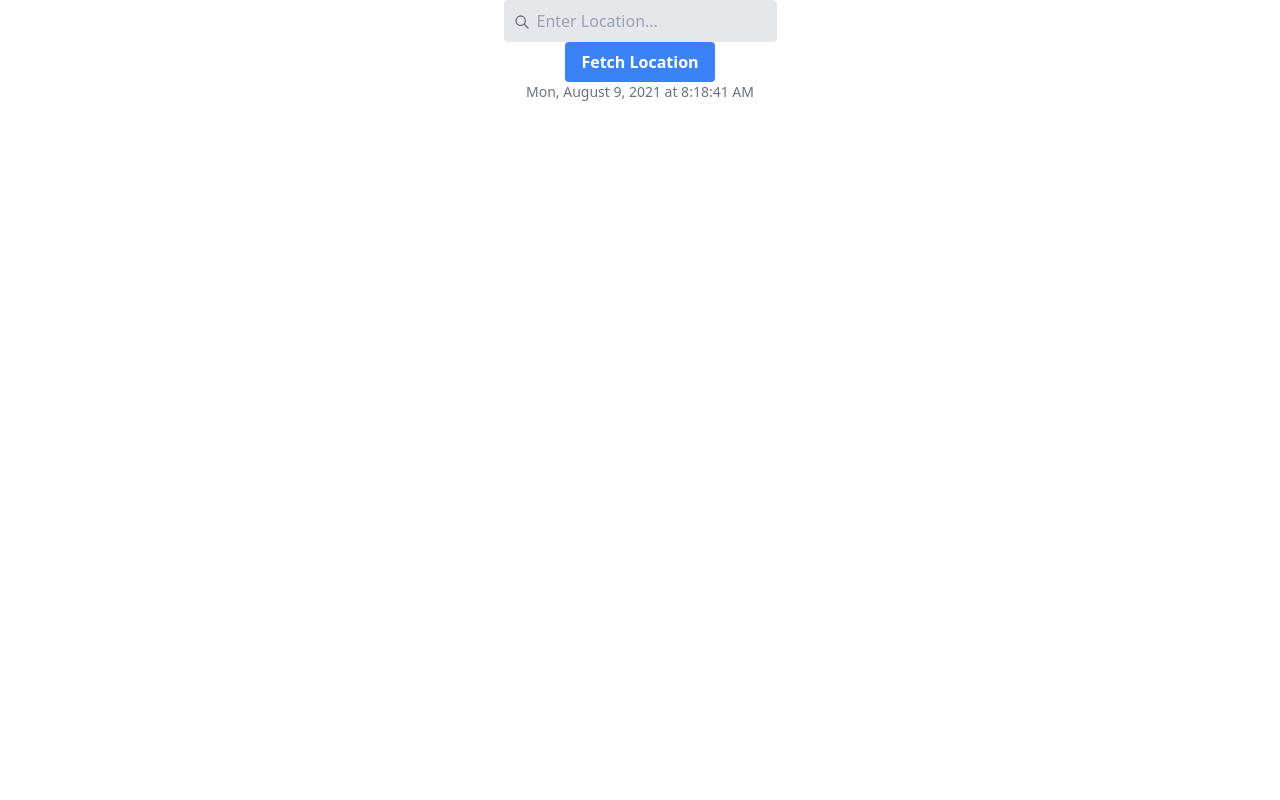
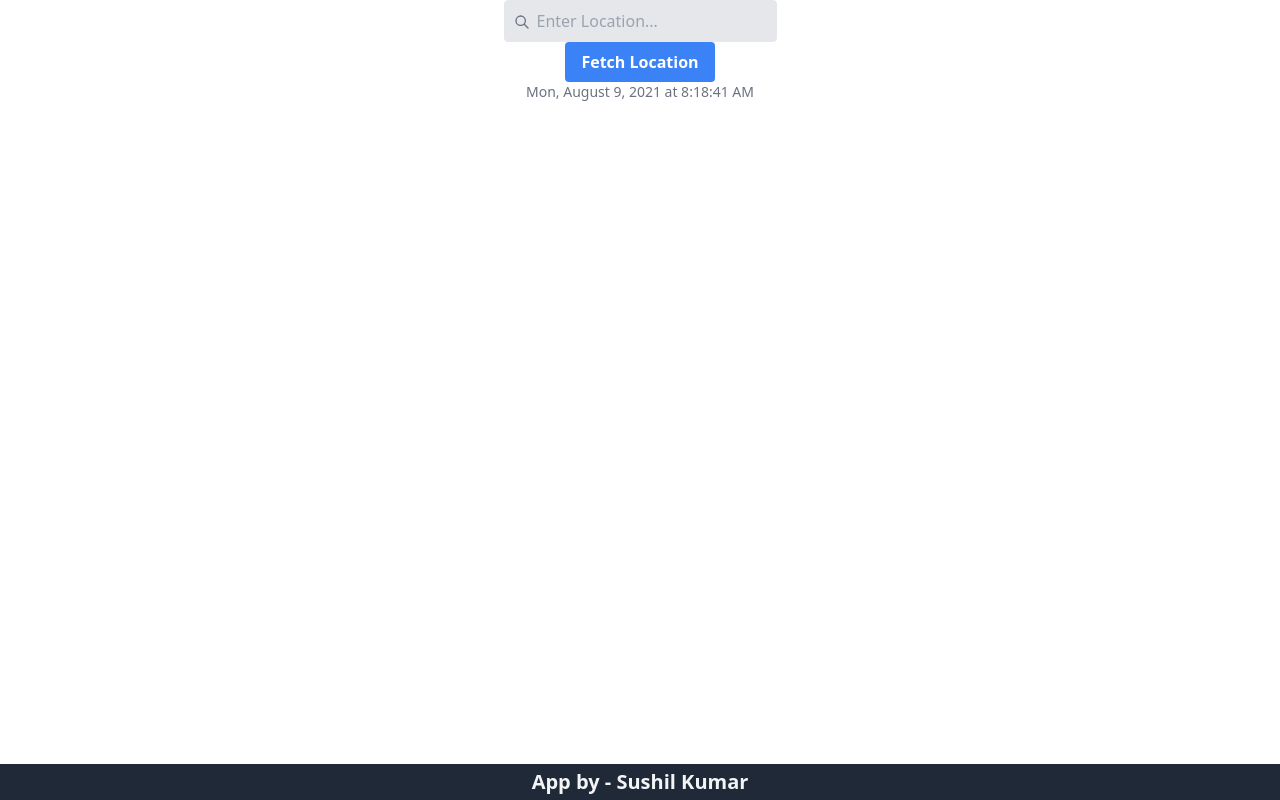
Before and after one commit to sushilitdeveloper/react-weather, a React (Create React App) app: page / in a window 1280 px wide. Built offline with nearby package versions, Linux system fonts and the light colour scheme.

Commit message:
added footer

```diff
--- a/public/index.html
+++ b/public/index.html
@@ -24,7 +24,7 @@
       work correctly both with client-side routing and a non-root public URL.
       Learn how to configure a non-root public URL by running `npm run build`.
     -->
-    <title>React App</title>
+    <title>React-Weather</title>
   </head>
   <body>
     <noscript>You need to enable JavaScript to run this app.</noscript>
--- a/src/App.js
+++ b/src/App.js
@@ -7,9 +7,17 @@ function App() {
   return (
     <div className='App'>
       <Provider store={store}>
-        <MainComponent/>
+        <MainComponent />
 
       </Provider>
+
+      <footer className="fixed bottom-0 w-full flex justify-center px-4 text-gray-100 bg-gray-800">
+        <div className="container py-1">
+          <h1 className="text-center text-md font-bold lg:text-xl">
+                App by - Sushil Kumar
+          </h1>
+        </div>
+      </footer>
     </div>
   );
 }
--- a/src/components/SearchLocationComponent.js
+++ b/src/components/SearchLocationComponent.js
@@ -64,7 +64,7 @@ class SearchLocationComponent extends Component {
                                         return (
                                             <li key={index} onClick={() => this.selectLocation(index)} className="pl-8 pr-2 py-1 border-b-2 border-gray-100 relative cursor-pointer hover:bg-yellow-50 hover:text-gray-900">
                                                 <svg className="absolute w-4 h-4 left-2 top-2" xmlns="http://www.w3.org/2000/svg" viewBox="0 0 20 20" fill="currentColor">
-                                                    <path fill-rule="evenodd" d="M12.293 5.293a1 1 0 011.414 0l4 4a1 1 0 010 1.414l-4 4a1 1 0 01-1.414-1.414L14.586 11H3a1 1 0 110-2h11.586l-2.293-2.293a1 1 0 010-1.414z" clip-rule="evenodd" />
+                                                    <path fillRule="evenodd" d="M12.293 5.293a1 1 0 011.414 0l4 4a1 1 0 010 1.414l-4 4a1 1 0 01-1.414-1.414L14.586 11H3a1 1 0 110-2h11.586l-2.293-2.293a1 1 0 010-1.414z" clipRule="evenodd" />
                                                 </svg>
                                                 <b>{item.name}</b> ( {item?.local_names?.hi} )
                                             </li>
```
